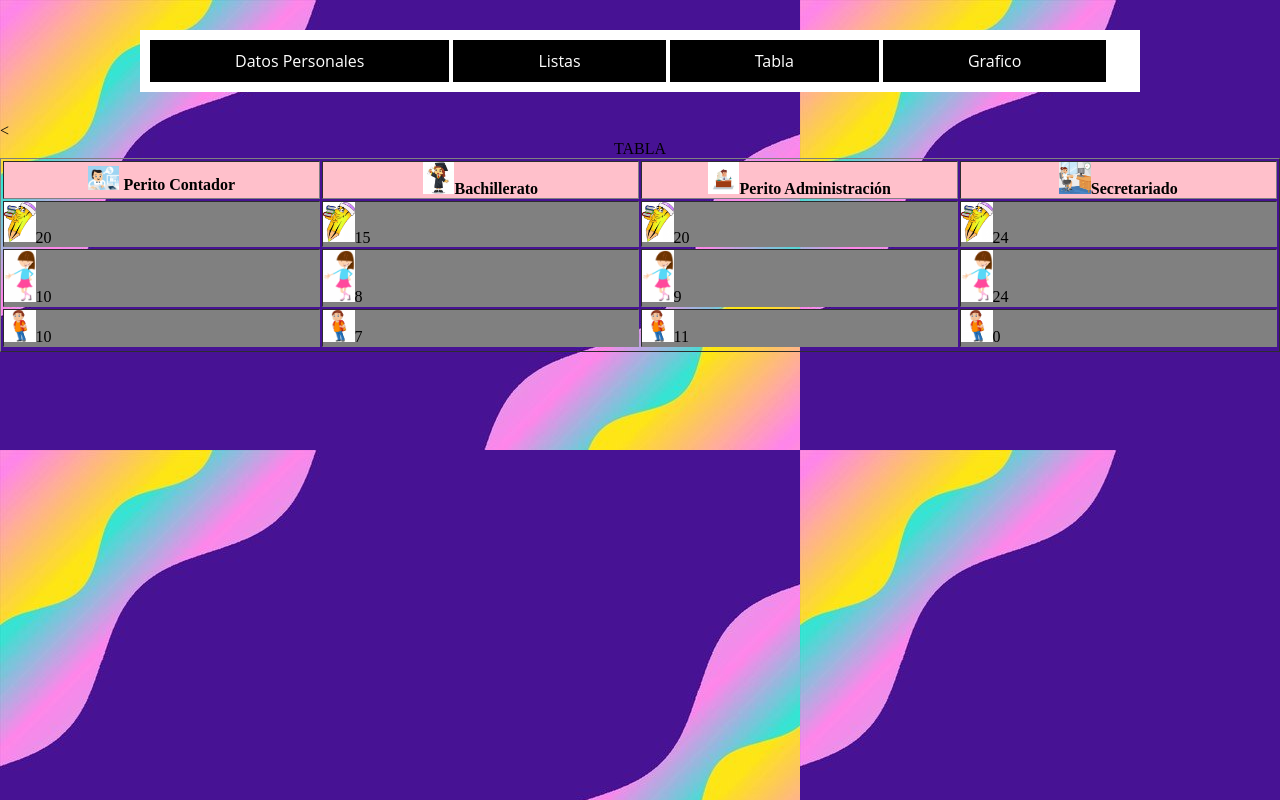
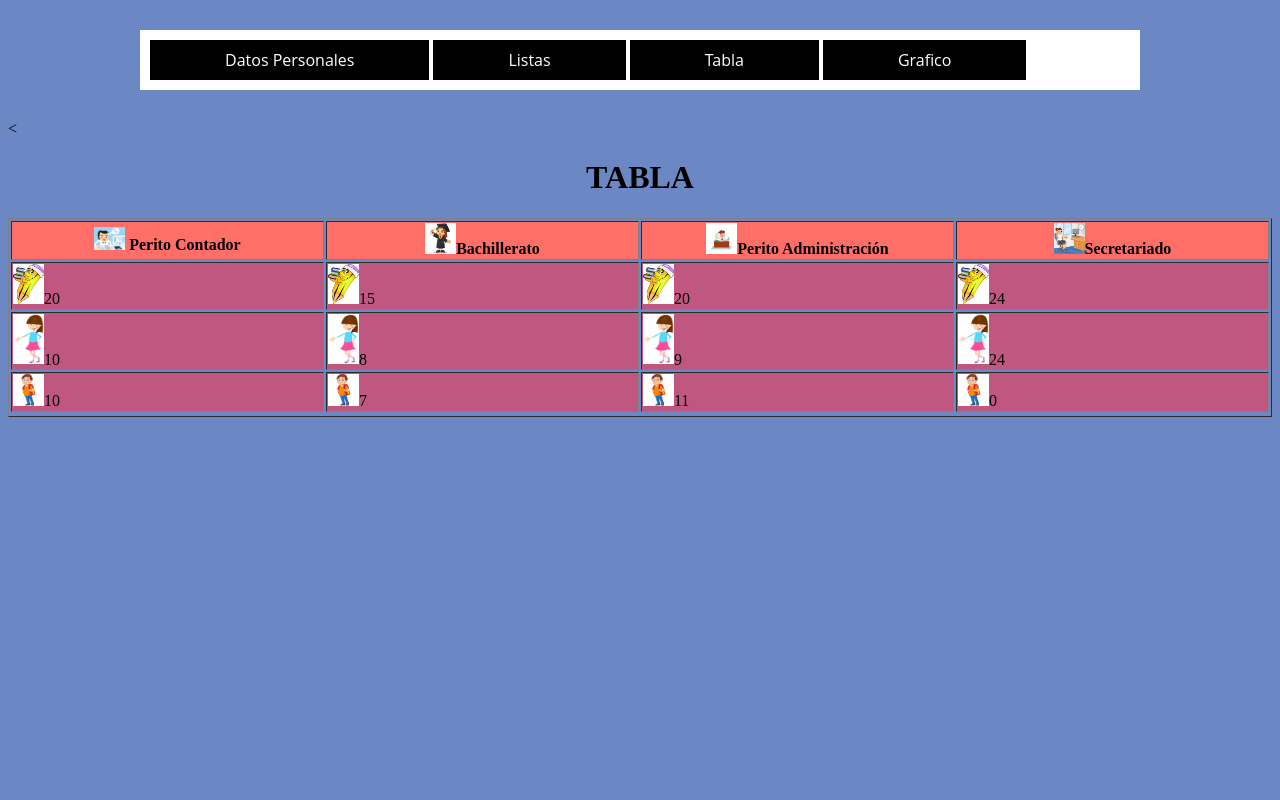
Before and after one commit to WendoliCastillo/coursera, a plain HTML site: page Site/Tabla.html in a window 1280 px wide. Drawn offline with Linux system fonts and the light colour scheme.

Commit message:
Pagina de Coursera

```diff
--- a/Site/Tabla.html
+++ b/Site/Tabla.html
@@ -5,8 +5,8 @@
     <title>My primera página web para Cousera</title>
     <style type="text/css">
         *{
-margin:0;
-padding:0;
+margin:5;
+padding:5;
 -webkit-box-sizing:border-box;
 -moz-box-sizing: border-box;
 box-sizing: border-box;
@@ -26,7 +26,7 @@ box-sizing: border-box;
 }
 .menu >li >a{
     display: block;
-    padding: 10px 85px;
+    padding: 9px 75px;
     background: #000000;
     color: #fff;
     font-family: 'Open sans';
@@ -48,7 +48,7 @@ box-sizing: border-box;
 
 </style>
 </head>
-<body background="fondo.jpg">
+<body bgcolor="6c88c4">
     <header>
         <nav class="navegacion">
             <ul class="menu">
@@ -61,32 +61,32 @@ box-sizing: border-box;
         </nav>
     </header>
 
-    <P>
+    <P >
     <TABLE BORDER>
-    <CAPTION> TABLA</CAPTION>
-    <TR><TH width="25%" bgcolor="pink"><img src="contador.jpg" width="10%"> Perito Contador</TH>
-    <TH width="25%" bgcolor="pink"><img src="bachiller.jpg" width="10%">Bachillerato</TH>
-    <TH width="25%" bgcolor="pink"><img src="admon.jpg" width="10%">Perito Administración</TH>
-    <TH width="25%" bgcolor="pink"> <img src="secretaria.jpg" width="10%">Secretariado</TR>
+    <CAPTION ><h1> TABLA</h1></CAPTION>
+    <TR><TH width="25%" bgcolor="ff6f68"><img src="contador.jpg" width="10%"> Perito Contador</TH>
+    <TH width="25%" bgcolor="ff6f68"><img src="bachiller.jpg" width="10%">Bachillerato</TH>
+    <TH width="25%" bgcolor="ff6f68"><img src="admon.jpg" width="10%">Perito Administración</TH>
+    <TH width="25%" bgcolor="ff6f68"> <img src="secretaria.jpg" width="10%">Secretariado</TR>
     <TR>
-    	<TD width="25%" bgcolor="gray"><img src="lapiz.jpg" width="10%">20</TD>
-    	<TD width="25%" bgcolor="gray"><img src="lapiz.jpg" width="10%">15</TD>
-    	<TD width="25%" bgcolor="gray"><img src="lapiz.jpg" width="10%">20</TD>
-    	<TD width="25%" bgcolor="gray"><img src="lapiz.jpg" width="10%">24</td>
+    	<TD width="25%" bgcolor="c05780"><img src="lapiz.jpg" width="10%">20</TD>
+    	<TD width="25%" bgcolor="c05780"><img src="lapiz.jpg" width="10%">15</TD>
+    	<TD width="25%" bgcolor="c05780"><img src="lapiz.jpg" width="10%">20</TD>
+    	<TD width="25%" bgcolor="c05780"><img src="lapiz.jpg" width="10%">24</td>
     	<
     </TR>
 
     <TR>
-    	<TD width="25%" bgcolor="gray" ><img src="niña.jpg" width="10%">10</TD>
-    	<TD width="25%" bgcolor="gray"><img src="niña.jpg" width="10%">8</TD>
-    	<TD width="25%" bgcolor="gray"><img src="niña.jpg" width="10%">9</TD>
-    	<td width="25%" bgcolor="gray"><img src="niña.jpg" width="10%">24</td>
+    	<TD width="25%" bgcolor="c05780" ><img src="niña.jpg" width="10%">10</TD>
+    	<TD width="25%" bgcolor="c05780"><img src="niña.jpg" width="10%">8</TD>
+    	<TD width="25%" bgcolor="c05780"><img src="niña.jpg" width="10%">9</TD>
+    	<td width="25%" bgcolor="c05780"><img src="niña.jpg" width="10%">24</td>
     	</TR>
     	<tr>
-    		<td width="25%" bgcolor="gray"><img src="niño.jpg" width="10%" >10 </td>
-    		<td width="25%" bgcolor="gray"><img src="niño.jpg" width="10%">7</td>
-    		<td width="25%" bgcolor="gray"><img src="niño.jpg" width="10%">11</td>
-    		<td width="25%" bgcolor="gray"><img src="niño.jpg" width="10%">0</td>
+    		<td width="25%" bgcolor="c05780"><img src="niño.jpg" width="10%" >10 </td>
+    		<td width="25%" bgcolor="c05780"><img src="niño.jpg" width="10%">7</td>
+    		<td width="25%" bgcolor="c05780"><img src="niño.jpg" width="10%">11</td>
+    		<td width="25%" bgcolor="c05780"><img src="niño.jpg" width="10%">0</td>
     		<tr/>
     	</tr>
     </TABLE>
```
Also changed, not shown: Site/Imagen.html (+7 -5 lines), Site/Index.html (+8 -8 lines), Site/Lista.html (+4 -3 lines).
